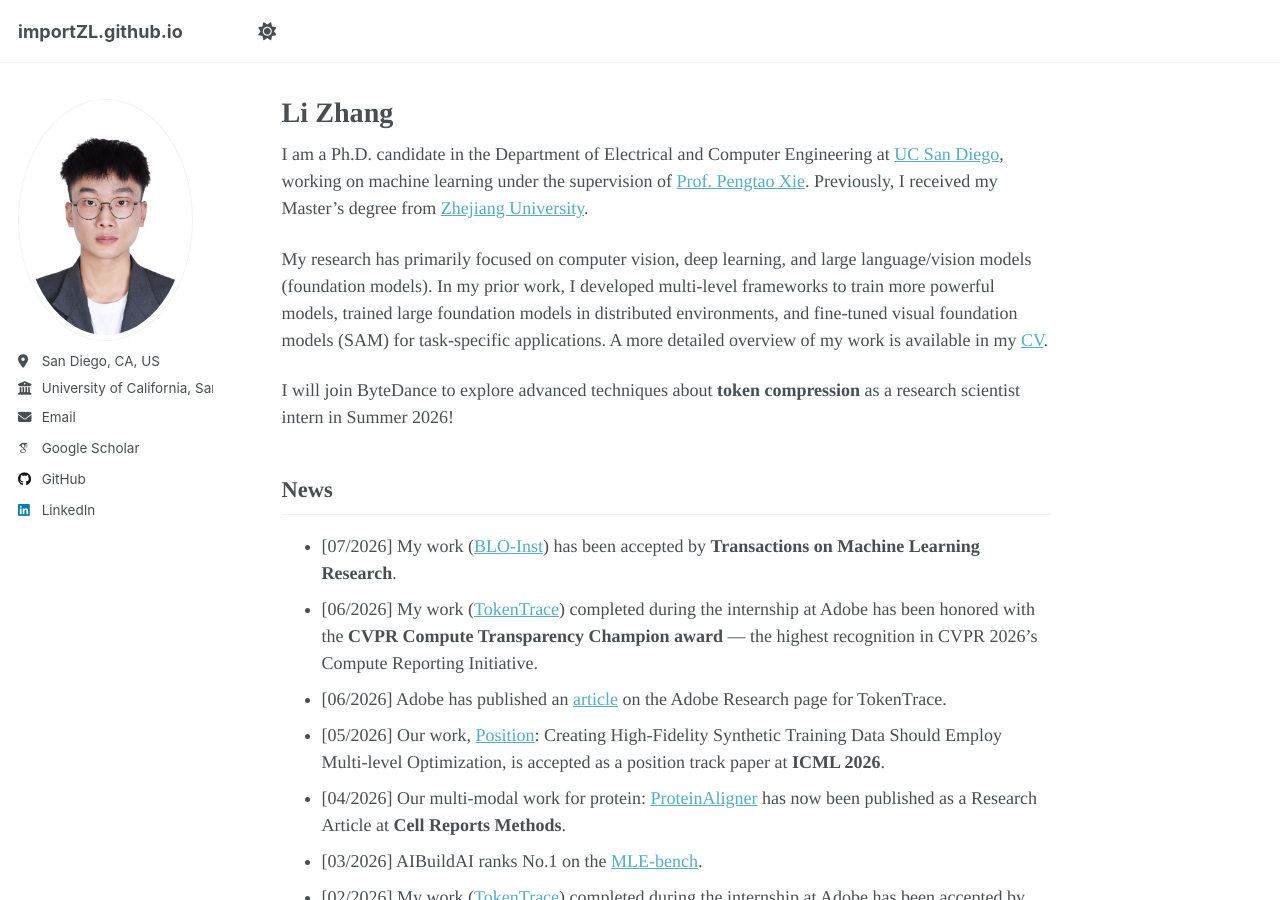
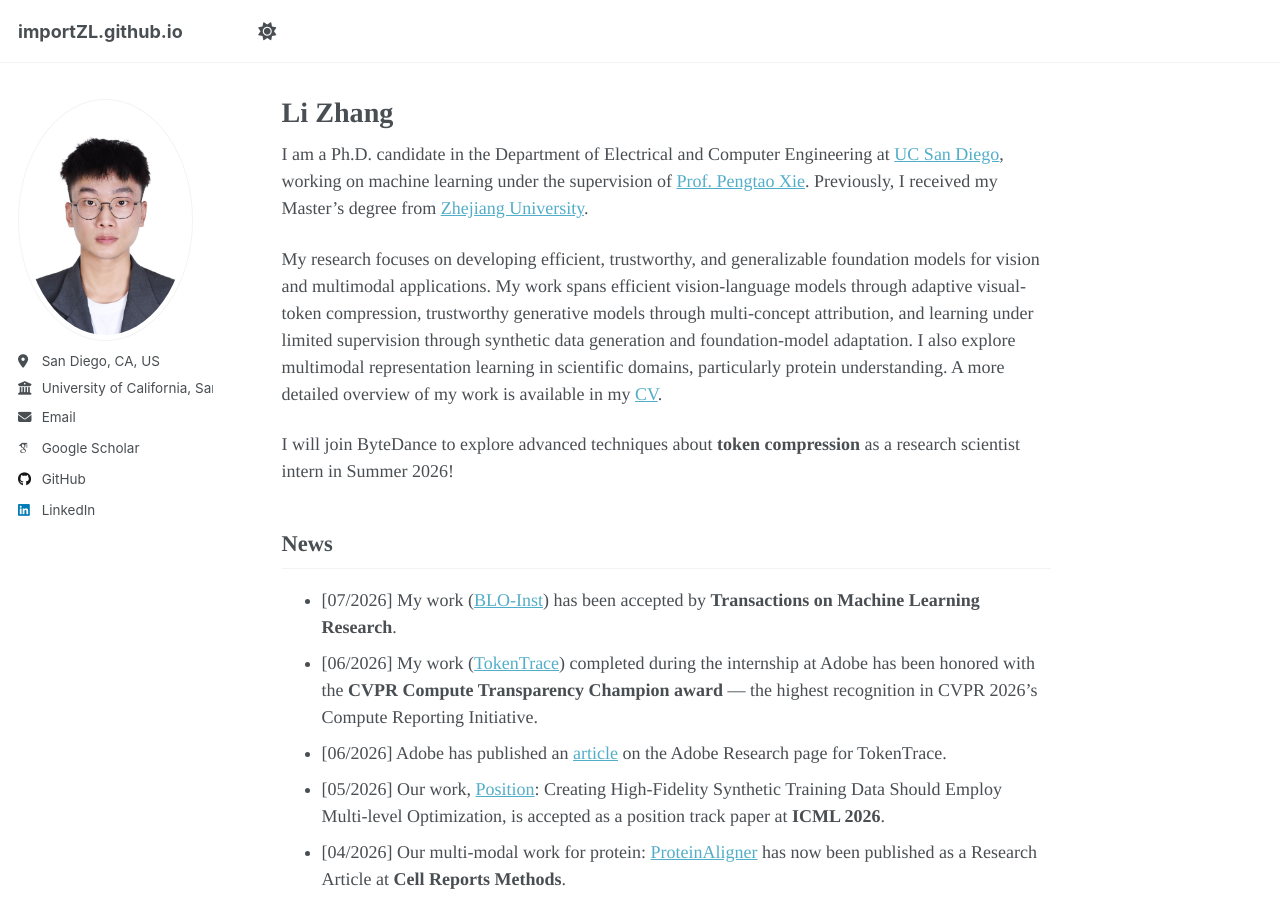
Before and after one commit to importZL/importZL.github.io, a Jekyll site: the page built from _pages/about.md, in a window 1280 px wide and 900 px high. Built offline with Jekyll 4.4.1, drawn with Linux system fonts in a browser that asks for light colours; some web fonts are replaced; a script that is not in the unit is left out.

Commit message:
Update about.md

```diff
--- a/_pages/about.md
+++ b/_pages/about.md
@@ -11,7 +11,7 @@ redirect_from:
 
 I am a Ph.D. candidate in the Department of Electrical and Computer Engineering at [UC San Diego](https://www.ucsd.edu/), working on machine learning under the supervision of [Prof. Pengtao Xie](https://pengtaoxie.github.io/). Previously, I received my Master's degree from [Zhejiang University](https://www.zju.edu.cn/english/).
 
-My research has primarily focused on computer vision, deep learning, and large language/vision models (foundation models). In my prior work, I developed multi-level frameworks to train more powerful models, trained large foundation models in distributed environments, and fine-tuned visual foundation models (SAM) for task-specific applications. A more detailed overview of my work is available in my [CV](../assets/Li_Zhang_CV.pdf).
+My research focuses on developing efficient, trustworthy, and generalizable foundation models for vision and multimodal applications. My work spans efficient vision-language models through adaptive visual-token compression, trustworthy generative models through multi-concept attribution, and learning under limited supervision through synthetic data generation and foundation-model adaptation. I also explore multimodal representation learning in scientific domains, particularly protein understanding. A more detailed overview of my work is available in my [CV](../assets/Li_Zhang_CV.pdf).
 
 I will join ByteDance to explore advanced techniques about __token compression__ as a research scientist intern in Summer 2026!
 
```
